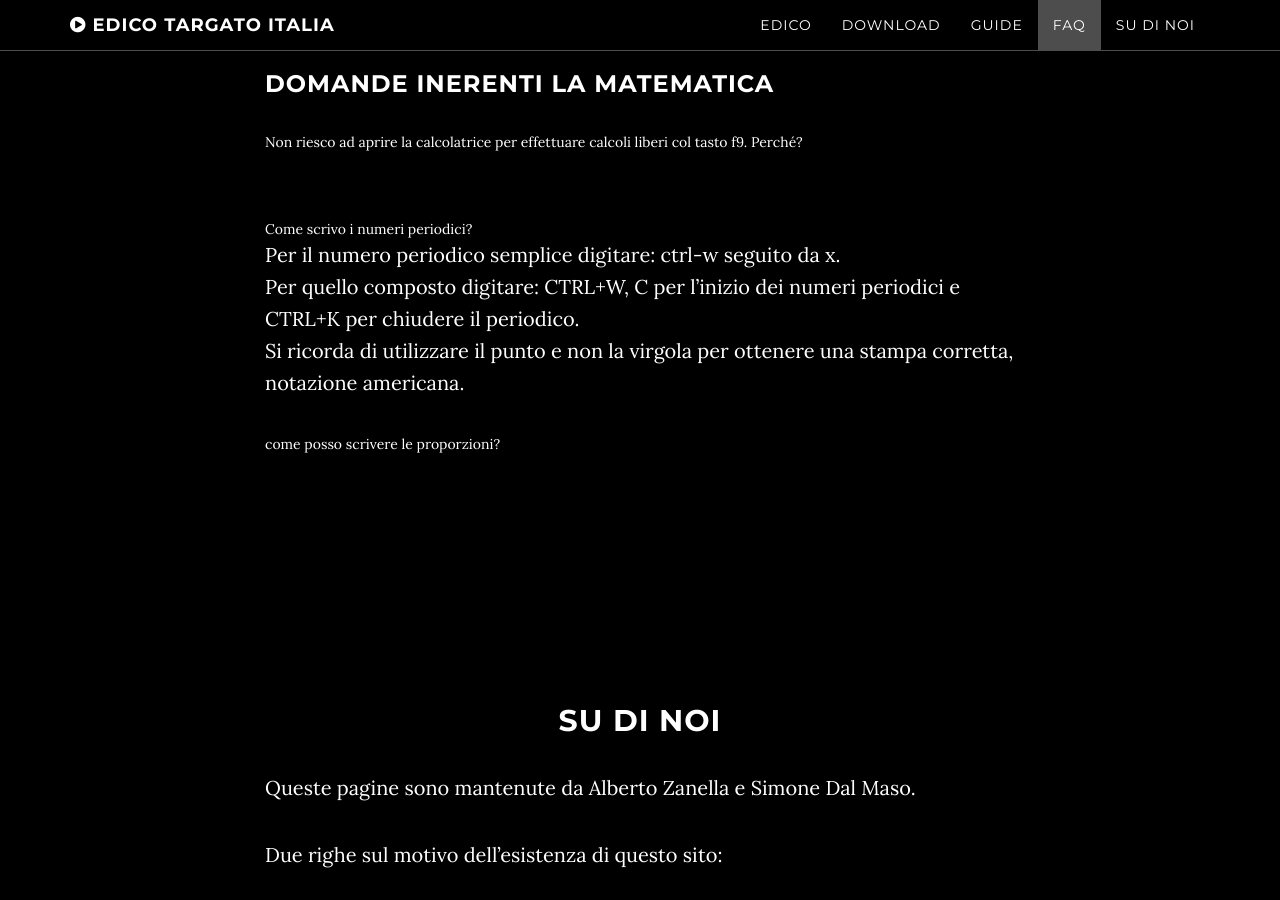
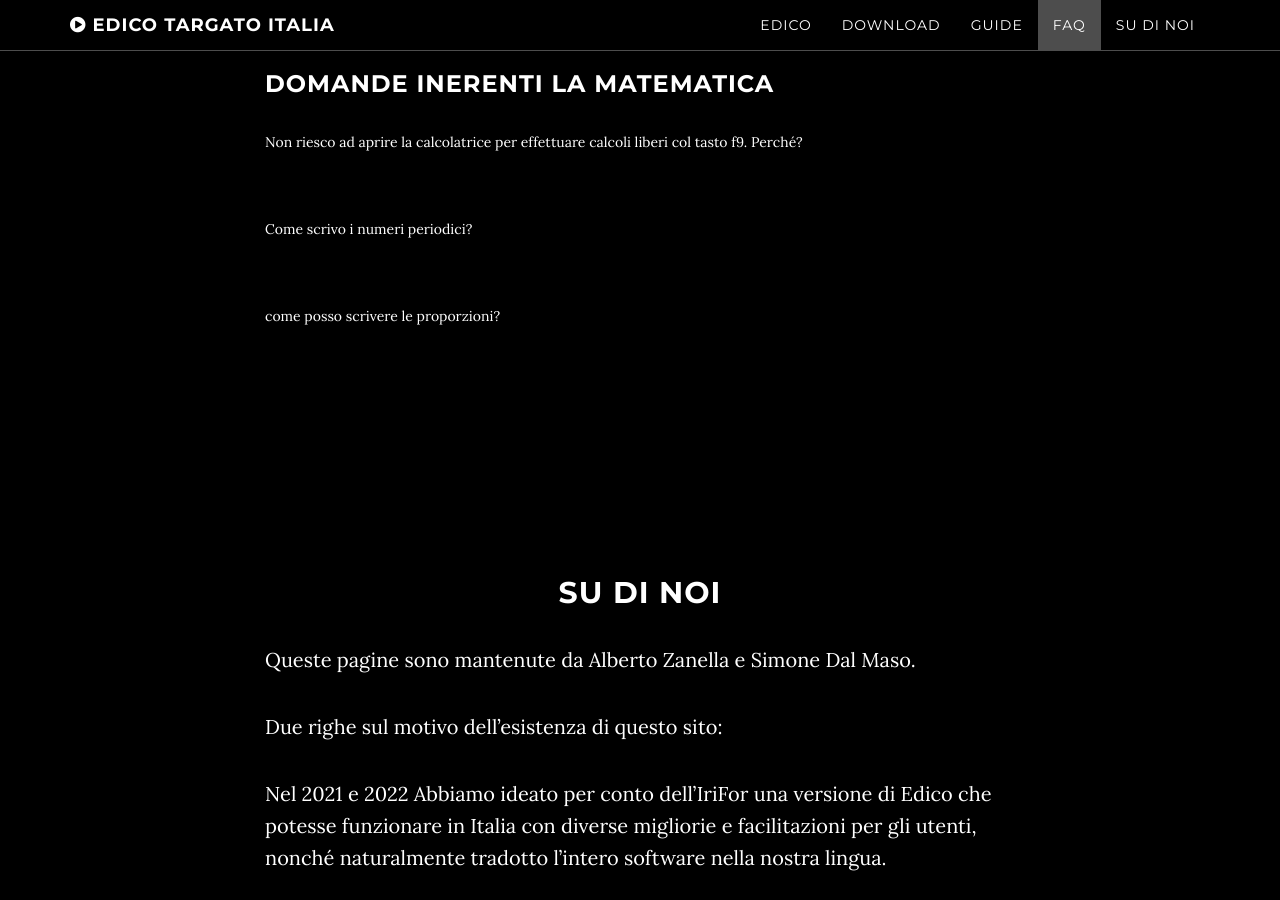
Before and after one commit to edicoitalia/edicoitalia.github.io, a Jekyll site: the page built from index.html, in a window 1280 px wide and 900 px high, scrolled down 6816 px. Built offline with Jekyll 4.4.1, drawn with Linux system fonts in a browser that asks for light colours.

Commit message:
fixed a missing details symbol

```diff
--- a/04 domande frequenti.html
+++ b/04 domande frequenti.html
@@ -87,10 +87,12 @@ La calcolatrice funziona in modo diverso rispetto a LAMBDA, il campo di editazio
 </details>
 
 <br>
+<details>
 <summary>Come scrivo i numeri periodici?</summary>
 Per il numero periodico semplice digitare: ctrl-w seguito da x.<br> Per quello composto digitare: CTRL+W, C per l'inizio dei numeri periodici e CTRL+K per chiudere il periodico.<br>Si ricorda di utilizzare il punto e non la virgola per ottenere una stampa corretta, notazione americana.
+</details>
+<br>
 <details>
-<br>
 <summary>come posso scrivere le proporzioni?</summary>
 La proporzione in EDICO si scrive utilizzando l’obelo, il simbolo di divisione che si ottiene premendo ctrl+7 sulla tastiera. In nero la proporzione si scrive con i due punti, semplicemente perché con i due punti si rappresenta la divisione in riga. Dato che sia in LAMBDA che in EDICO il simbolo di divisione è specifico, perché i due punti si usano come simbolo di separazione, per ottenere una signografia corretta si utilizza il simbolo di divisione, cioè nel seguente modo:<br>
 2 ÷3=4 ÷6<br>
```
